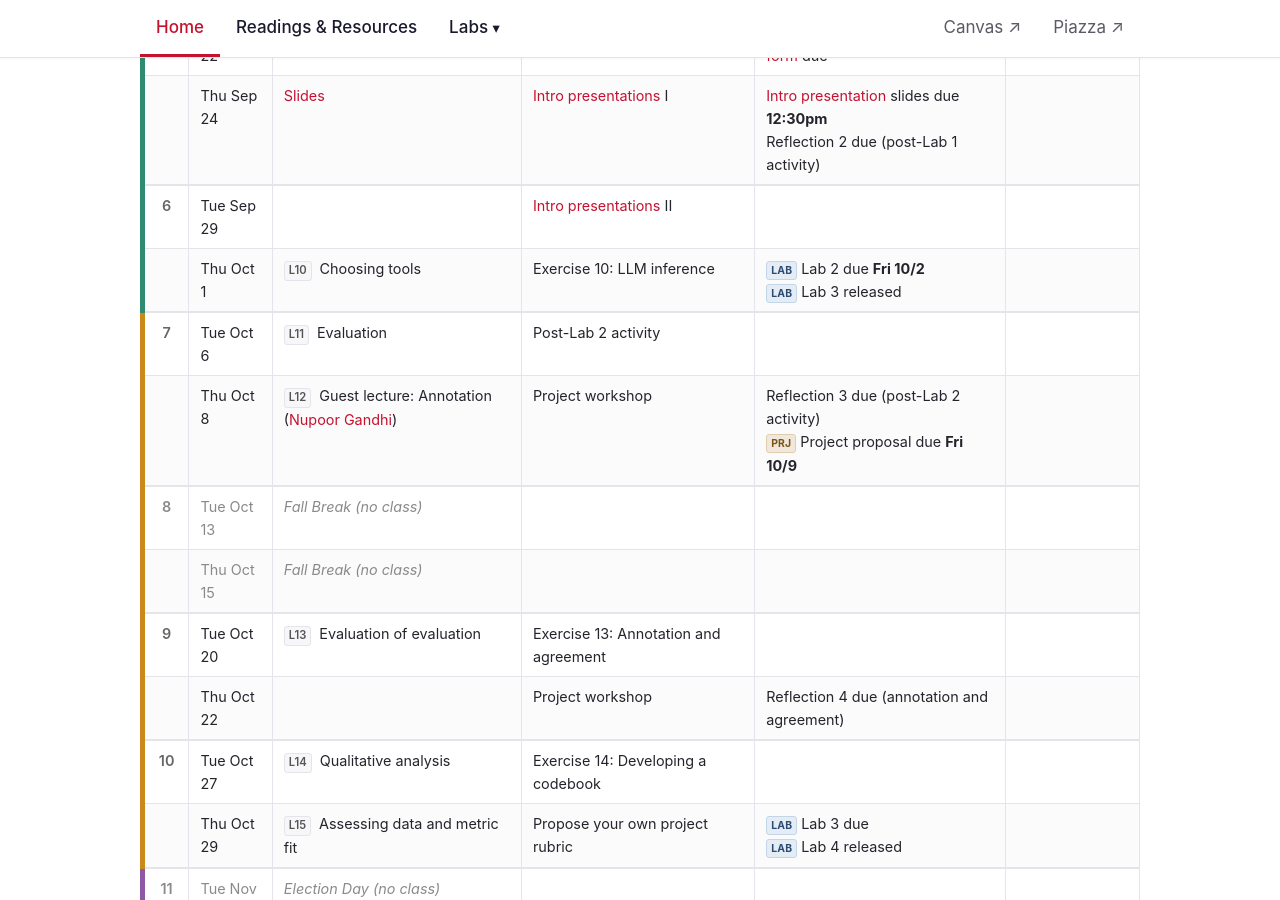
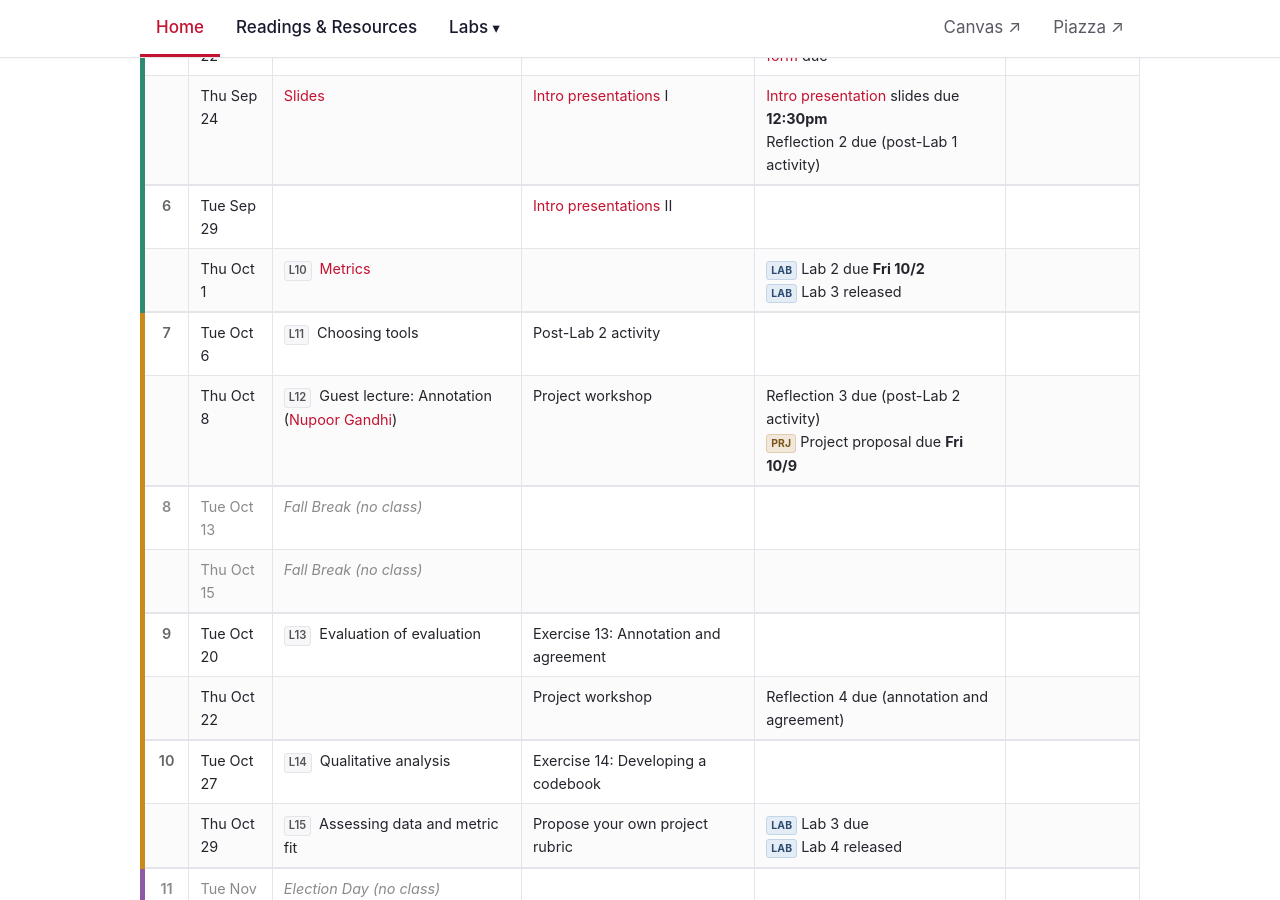
Before and after one commit to clarana/NLPintheWild, a Jekyll site: the page built from index.md, in a window 1280 px wide and 900 px high, scrolled down 3738 px. Built offline with Jekyll 4.4.1, drawn with Linux system fonts in a browser that asks for light colours.

Commit message:
Swap Oct 1 and Oct 6 lectures, rename to Metrics, add slides
Today is Metrics (was Evaluation) with its slides; Choosing tools moves
to Oct 6 alongside the Post-Lab 2 activity. Drop Exercise 10.

Co-Authored-By: Claude Opus 5.5 <noreply@anthropic.com>

```diff
--- a/_data/schedule.yml
+++ b/_data/schedule.yml
@@ -185,9 +185,8 @@
   lecture_no: 10
   unit: 2
   date: 2026-10-01
-  lecture: "Choosing tools"
-  activity:
-    - "Exercise 10: LLM inference"
+  lecture: "Metrics"
+  slides: "https://docs.google.com/presentation/d/1nadONM122V-Ckrzi-lowUfU8df2HR6Hf6giVpn3p5XY/edit?usp=sharing"
   assignments:
     - text: "Lab 2 due **Fri 10/2**"
       tag: lab
@@ -200,7 +199,7 @@
   lecture_no: 11
   unit: 3
   date: 2026-10-06
-  lecture: "Evaluation"
+  lecture: "Choosing tools"
   activity:
     - "Post-Lab 2 activity"
 - week: 7
```
